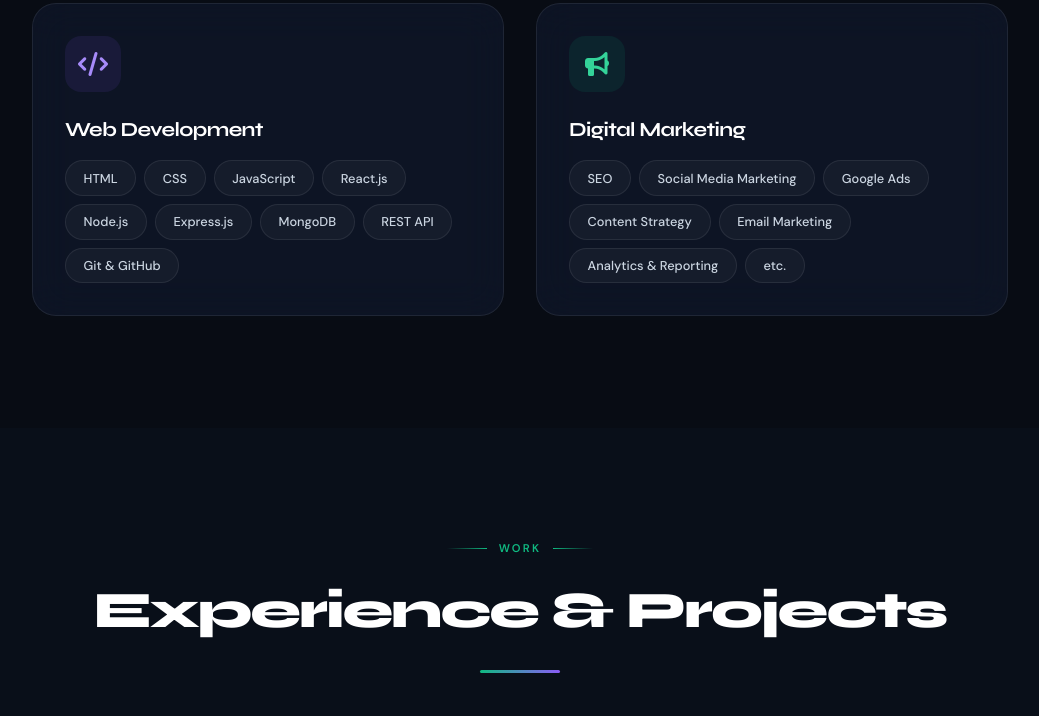
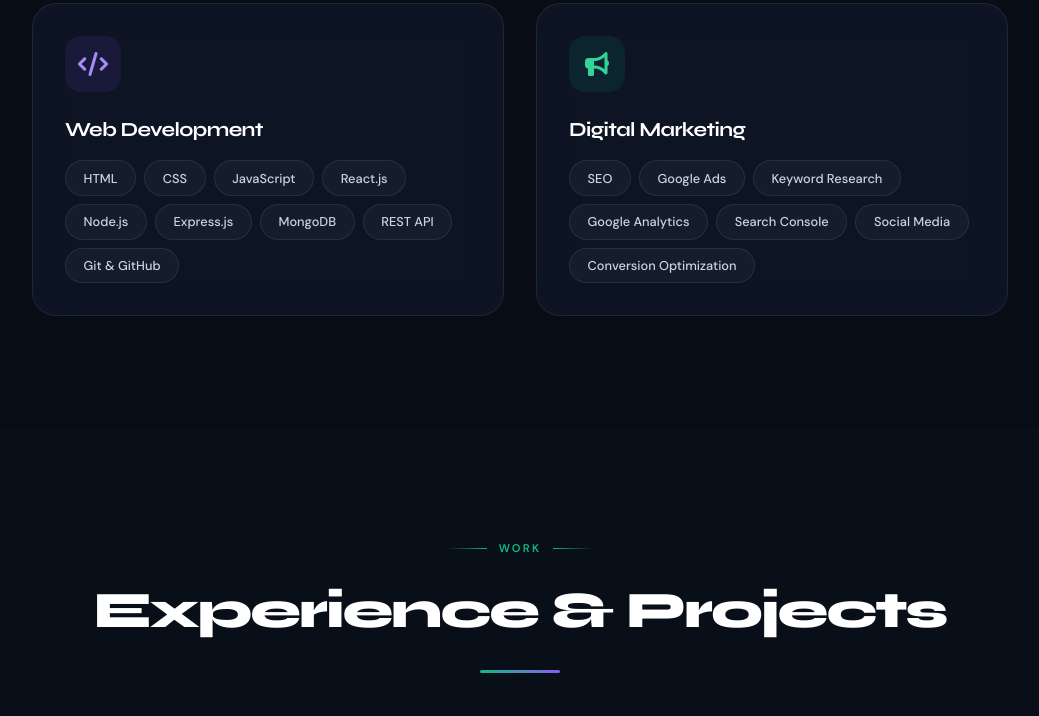
Before and after one commit to satyasheel87/Portfolio-website, a plain HTML site: page files/index.html in a window 1280 px wide. Shown: the part 2341-3057 px from the top of the page, without its empty margins (120-1159 px from the left). Drawn offline with nearby package versions, Linux system fonts and the light colour scheme.

Commit message:
skill update

```diff
--- a/files/index.html
+++ b/files/index.html
@@ -320,12 +320,12 @@
                         Marketing</h3>
                     <div class="flex flex-wrap gap-2">
                         <span class="skill-tag">SEO</span>
-                        <span class="skill-tag">Social Media Marketing</span>
                         <span class="skill-tag">Google Ads</span>
-                        <span class="skill-tag">Content Strategy</span>
-                        <span class="skill-tag">Email Marketing</span>
-                        <span class="skill-tag">Analytics & Reporting</span>
-                        <span class="skill-tag">etc.</span>
+                        <span class="skill-tag">Keyword Research</span>
+                        <span class="skill-tag">Google Analytics</span>
+                        <span class="skill-tag">Search Console</span>
+                        <span class="skill-tag">Social Media</span>
+                        <span class="skill-tag">Conversion Optimization</span>
                     </div>
                 </div>
             </div>
```
